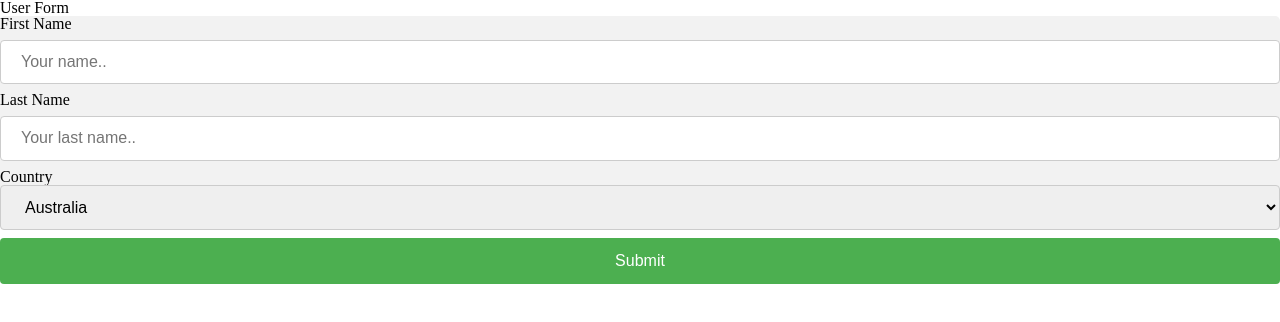
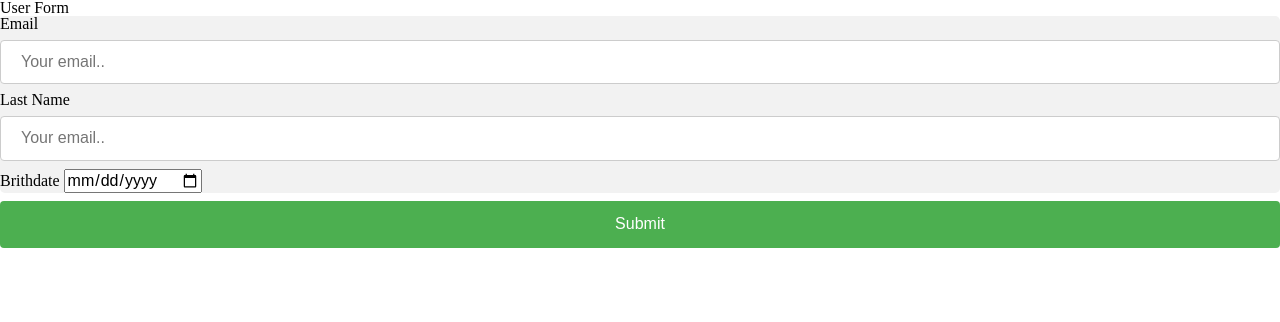
Before and after one commit to itdm-362-courtland/lab_2, a plain HTML site: page index.html in a window 1280 px wide. Drawn offline with Linux system fonts and the light colour scheme.

Commit message:
Update index.html

```diff
--- a/index.html
+++ b/index.html
@@ -11,18 +11,15 @@
 <h3>User Form</h3>
 <div>
   <form>
-    <label for="fname">First Name</label>
-    <input type="text" id="fname" name="firstname" placeholder="Your name..">
+    <label for="fname">Email</label>
+    <input type="text" id="fname" name="firstname" placeholder="Your email..">
 
     <label for="lname">Last Name</label>
-    <input type="text" id="lname" name="lastname" placeholder="Your last name..">
+    <input type="text" id="lname" name="lastname" placeholder="Your email..">
 
-    <label for="country">Country</label>
-    <select id="country" name="country">
-      <option value="australia">Australia</option>
-      <option value="canada">Canada</option>
-      <option value="usa">USA</option>
-    </select>
+    <label for="lname">Brithdate</label>
+    <input type="date" id="lname" name="lastname" placeholder="Your brithday..">
+
 
 
   </form>
@@ -34,7 +31,7 @@
 
 <script>
 function myFunction() {
-  document.getElementById("demo").innerHTML = "Hello World";
+  document.getElementById("demo").innerHTML = "Thank you";
 }
 </script>
 
```
